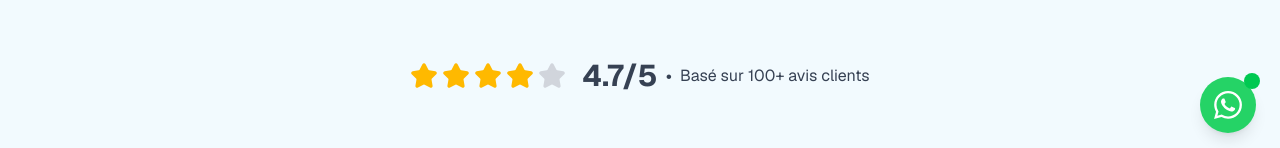
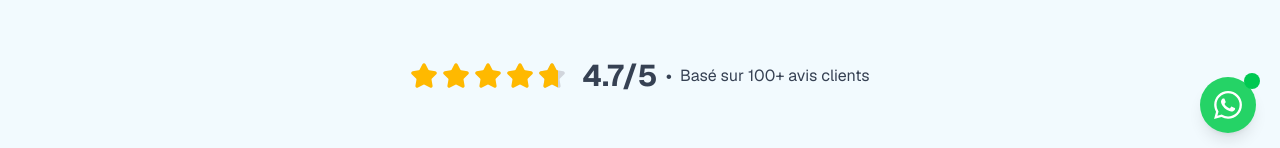
Before and after one commit to georges-viratec/La-solution-en-energie, a Next.js app: page / in a window 1280 px wide. Shown: the part 643-791 px from the top of the page. Built offline with nearby package versions, Linux system fonts and the light colour scheme.

Commit message:
Enhance star rating display in HeroSection by adding a layered effect with a gray star background and an amber star overlay for improved visual appeal.

```diff
--- a/components/sections/hero-section.tsx
+++ b/components/sections/hero-section.tsx
@@ -181,9 +181,16 @@ export function HeroSection() {
                     className="w-5 h-5 sm:w-7 sm:h-7 fill-amber-400 text-amber-400"
                   />
                 ))}
-                <Star
-                  className="w-5 h-5 sm:w-7 sm:h-7 fill-gray-300 text-gray-300"
-                />
+                <div className="relative w-5 h-5 sm:w-7 sm:h-7">
+                  <Star
+                    className="absolute inset-0 w-5 h-5 sm:w-7 sm:h-7 fill-gray-300 text-gray-300"
+                  />
+                  <div className="absolute inset-0 overflow-hidden" style={{ width: '70%' }}>
+                    <Star
+                      className="w-5 h-5 sm:w-7 sm:h-7 fill-amber-400 text-amber-400"
+                    />
+                  </div>
+                </div>
               </div>
               <div className="flex flex-col sm:flex-row items-center gap-1 sm:gap-2 text-gray-700">
                 <span className="text-xl sm:text-3xl font-bold">4.7/5</span>
```
